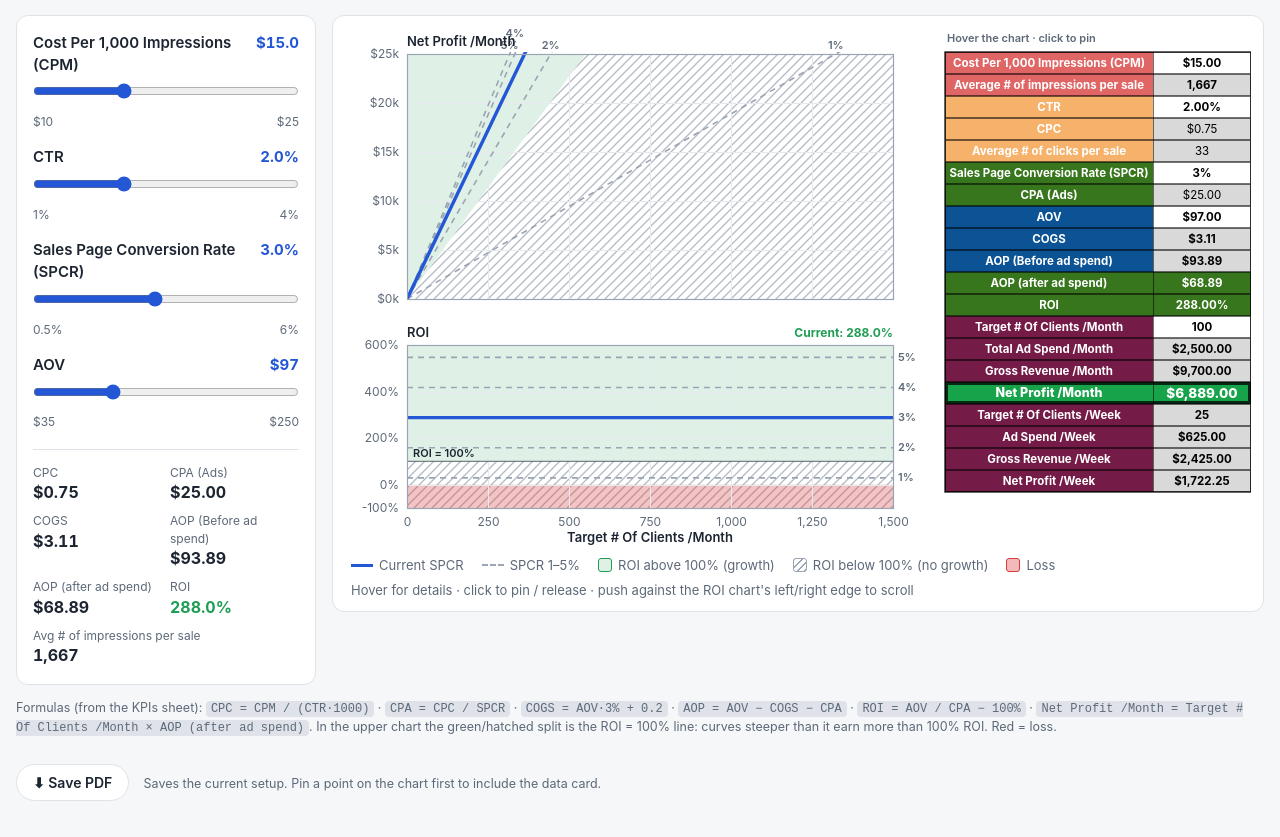
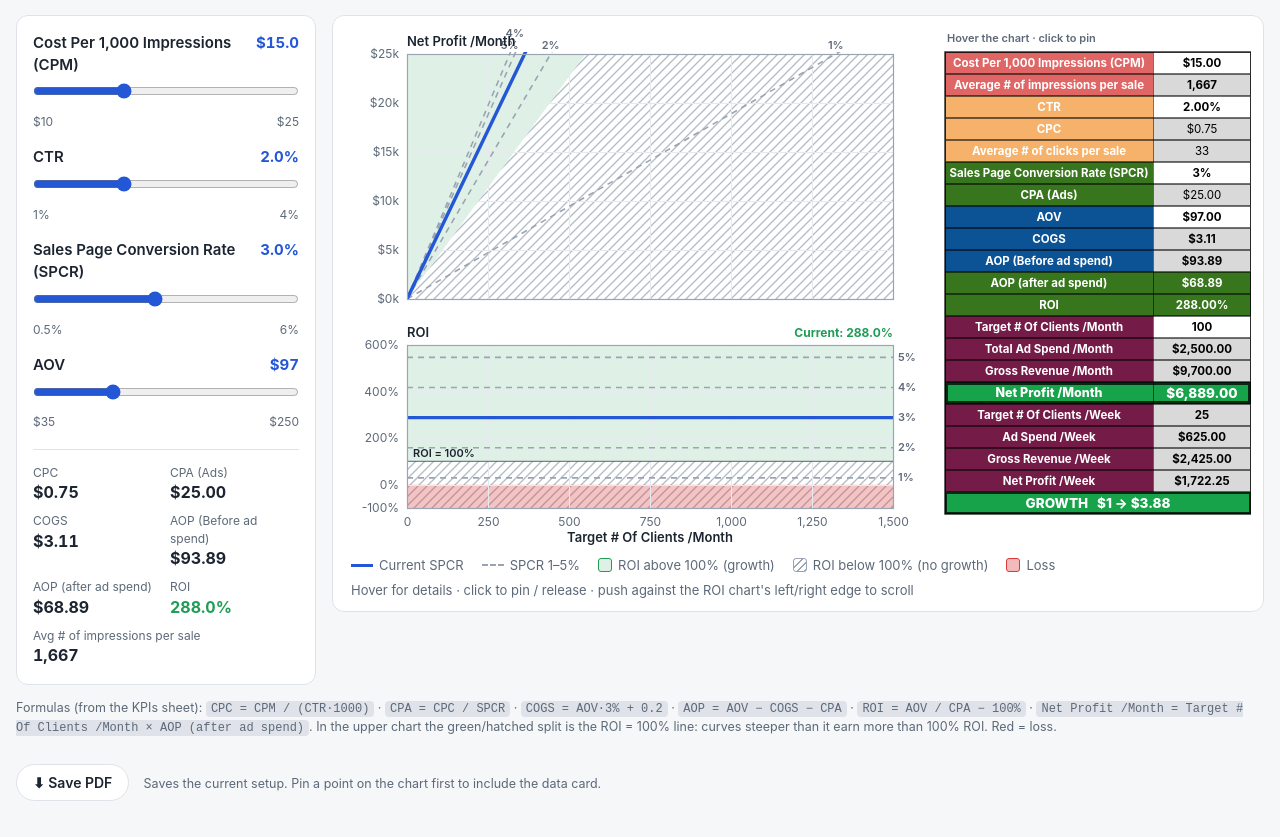
Before and after one commit to endrehalasz/campaign-compass, a plain HTML site: page index.html in a window 1280 px wide. Shown: the part 85-922 px from the top of the page. Drawn offline with Linux system fonts and the light colour scheme.

Commit message:
Card verdict row: GROWTH / NO GROWTH / LOSS with $1 -> $X
Co-Authored-By: Claude Sonnet 5.5 <noreply@anthropic.com>

```diff
--- a/index.html
+++ b/index.html
@@ -174,8 +174,8 @@
     var side = Wt >= 900, cardW = Math.min(306, Wt), gap = 14;       // card to the right of the chart, or below it on narrow screens
     var cw = side ? Wt - cardW - gap : Wt;
     var chH = Math.round(Math.max(520, Math.min(700, cw * 0.78)));
-    var rh = side ? Math.min(22, Math.floor((chH - 24) / 20)) : 18;
-    var cardH = 24 + 20 * rh;
+    var rh = side ? Math.min(22, Math.floor((chH - 24) / 21)) : 18;
+    var cardH = 24 + 21 * rh;
     var H = side ? Math.max(chH, cardH) : chH + 12 + cardH;
     cv.style.height = H + 'px';
     cv.width = Math.round(Wt*dpr); cv.height = Math.round(H*dpr);
@@ -227,7 +227,10 @@
       ['Target # Of Clients /Week', wk(n / 4), LC.p, GR, '#000', 1],
       ['Ad Spend /Week', usd(ad / 4, 2), LC.p, GR, '#000', 1],
       ['Gross Revenue /Week', usd(rev / 4, 2), LC.p, GR, '#000', 1],
-      ['Net Profit /Week', usd(np / 4, 2), LC.p, GR, '#000', 1]
+      ['Net Profit /Week', usd(np / 4, 2), LC.p, GR, '#000', 1],
+      // verdict row: $1 of ad spend returns $ROI+1 of revenue
+      ['', (m.roi >= 1 ? 'GROWTH' : m.roi >= 0 ? 'NO GROWTH' : 'LOSS') + '   $1 \u2192 ' + usd(s.aov / m.cpa, 2), null, null, null, 1, 0,
+       m.roi >= 1 ? 'growth' : m.roi >= 0 ? 'nogrowth' : 'loss']
     ];
   }
 
@@ -249,6 +252,18 @@
     c.textAlign = 'center';
     rows.forEach(function(r, i){
       var yy = top + i * rh, hl = r[6];
+      if (r[7]){                                   // verdict row: one merged cell
+        var k = r[7];
+        c.fillStyle = k === 'growth' ? '#16a34a' : k === 'loss' ? '#c81e1e' : '#d9d9d9'; c.fillRect(x, yy, w, rh);
+        if (k === 'nogrowth'){ c.fillStyle = hatchPattern(c, '#3a3a3a'); c.fillRect(x, yy, w, rh); }
+        c.strokeStyle = 'rgba(0,0,0,.75)'; c.lineWidth = 2; c.strokeRect(x + 1, yy + 1, w - 2, rh - 2);
+        c.font = '800 13.5px ' + FF; c.textAlign = 'center';
+        if (k === 'nogrowth'){                      // plain plate behind the text so it stays readable on the hatching
+          var tw = c.measureText(r[1]).width + 16; c.fillStyle = '#d9d9d9'; c.fillRect(x + w / 2 - tw / 2, yy + 3, tw, rh - 6);
+        }
+        c.fillStyle = k === 'nogrowth' ? '#111' : '#fff'; c.fillText(r[1], x + w / 2, yy + rh / 2 + .5);
+        return;
+      }
       c.fillStyle = hl || r[2]; c.fillRect(x, yy, lw, rh);
       c.fillStyle = hl || r[3]; c.fillRect(x + lw, yy, vw, rh);
       c.strokeStyle = 'rgba(0,0,0,.55)'; c.lineWidth = 1; c.strokeRect(x + .5, yy + .5, w - 1, rh - 1);
```
